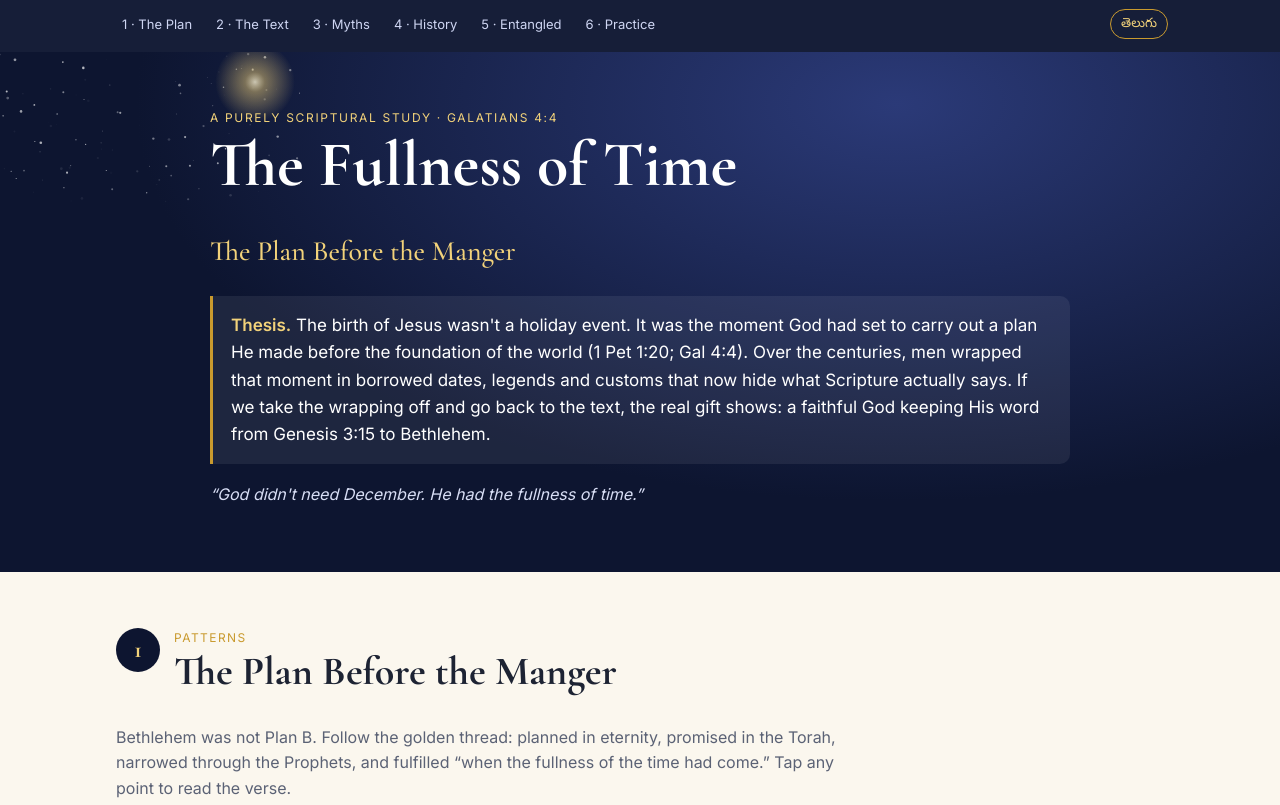
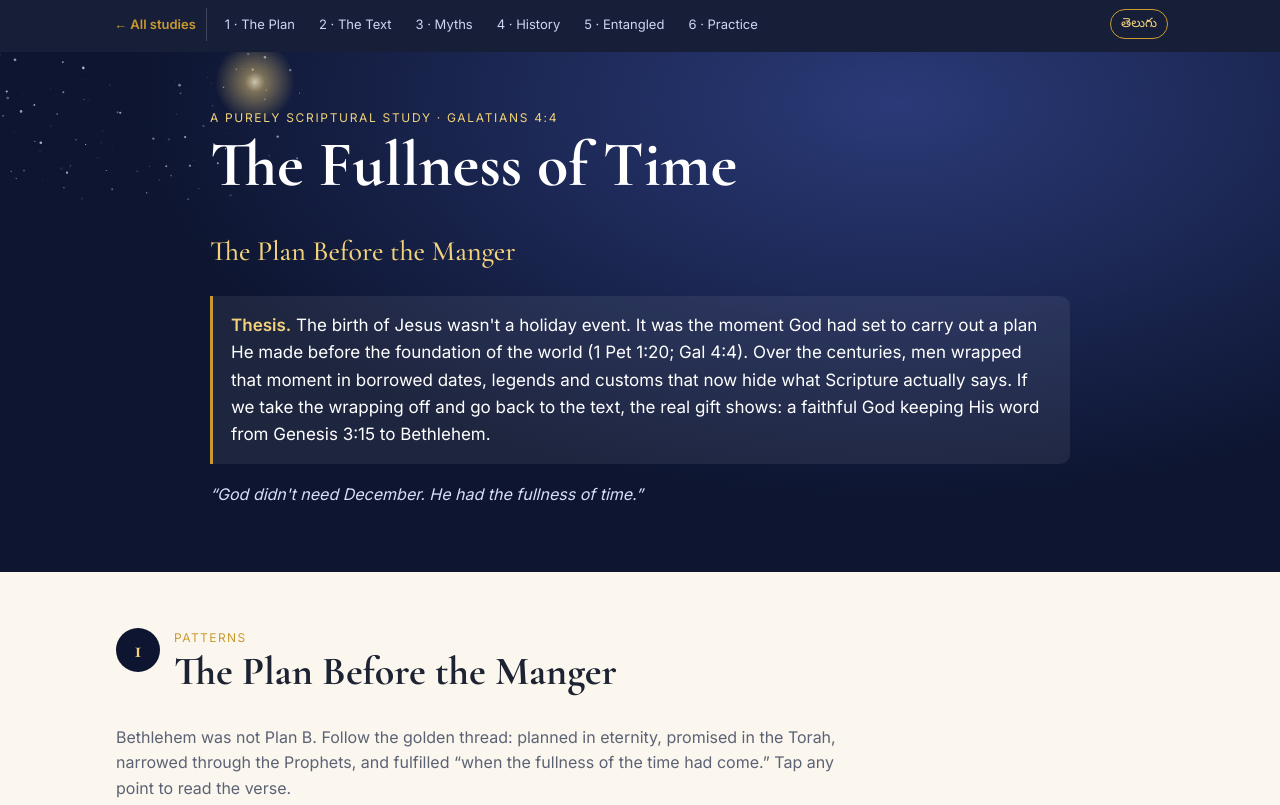
Before and after one commit to ekakuman/ekakuman.github.io, a plain HTML site: page fullness-of-time/index.html in a window 1280 px wide. Shown: the top 805 px of the page. Drawn offline with nearby package versions, Linux system fonts and the light colour scheme.

Commit message:
Fullness of Time: add All studies link to the top bar
Co-Authored-By: Claude Opus 5.5 <noreply@anthropic.com>
Claude-Session: https://claude.ai/code/session_01NCZLDJyqHzqq7PzsfxCkRp

```diff
--- a/fullness-of-time/index.html
+++ b/fullness-of-time/index.html
@@ -31,6 +31,7 @@ body.lang-te .en.hasTe{display:none}
 .bar-in{max-width:1080px;margin:auto;display:flex;align-items:center;gap:8px;padding:8px 12px}
 .bar nav{display:flex;gap:4px;overflow-x:auto;flex:1;scrollbar-width:none}
 .bar nav::-webkit-scrollbar{display:none}
+.home-link{flex:none;color:var(--gold);text-decoration:none;font-size:13px;font-weight:600;padding:6px 10px 6px 2px;border-right:1px solid rgba(255,255,255,.18);white-space:nowrap}
 .bar nav a{color:#cfd6f3;text-decoration:none;font-size:13px;padding:6px 10px;border-radius:20px;white-space:nowrap}
 .bar nav a.active{background:var(--gold);color:var(--night);font-weight:600}
 .lang{background:transparent;border:1px solid var(--gold);color:var(--gold2);border-radius:20px;padding:5px 10px;font-size:13px;cursor:pointer;white-space:nowrap}
@@ -157,6 +158,7 @@ footer{font-size:12px;color:var(--muted);text-align:center;padding:20px 16px 40p
 
 <div class="bar">
   <div class="bar-in">
+    <a class="home-link" href="../"><span class="en hasTe">← All studies</span><span class="te">← అన్ని అధ్యయనములు</span></a>
     <nav id="nav">
       <a href="#plan"><span class="en hasTe">1 · The Plan</span><span class="te">1 · ప్రణాళిక</span></a>
       <a href="#text"><span class="en hasTe">2 · The Text</span><span class="te">2 · వాక్యము</span></a>
```
